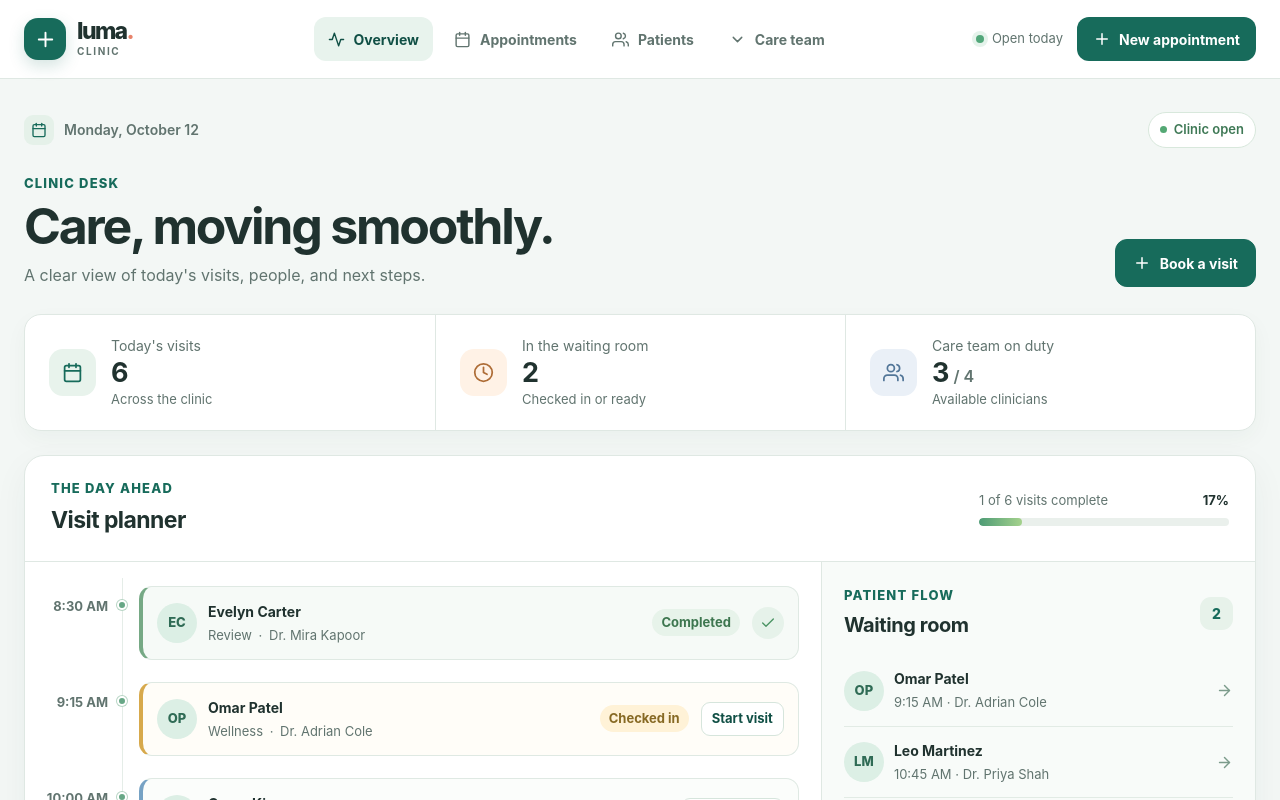
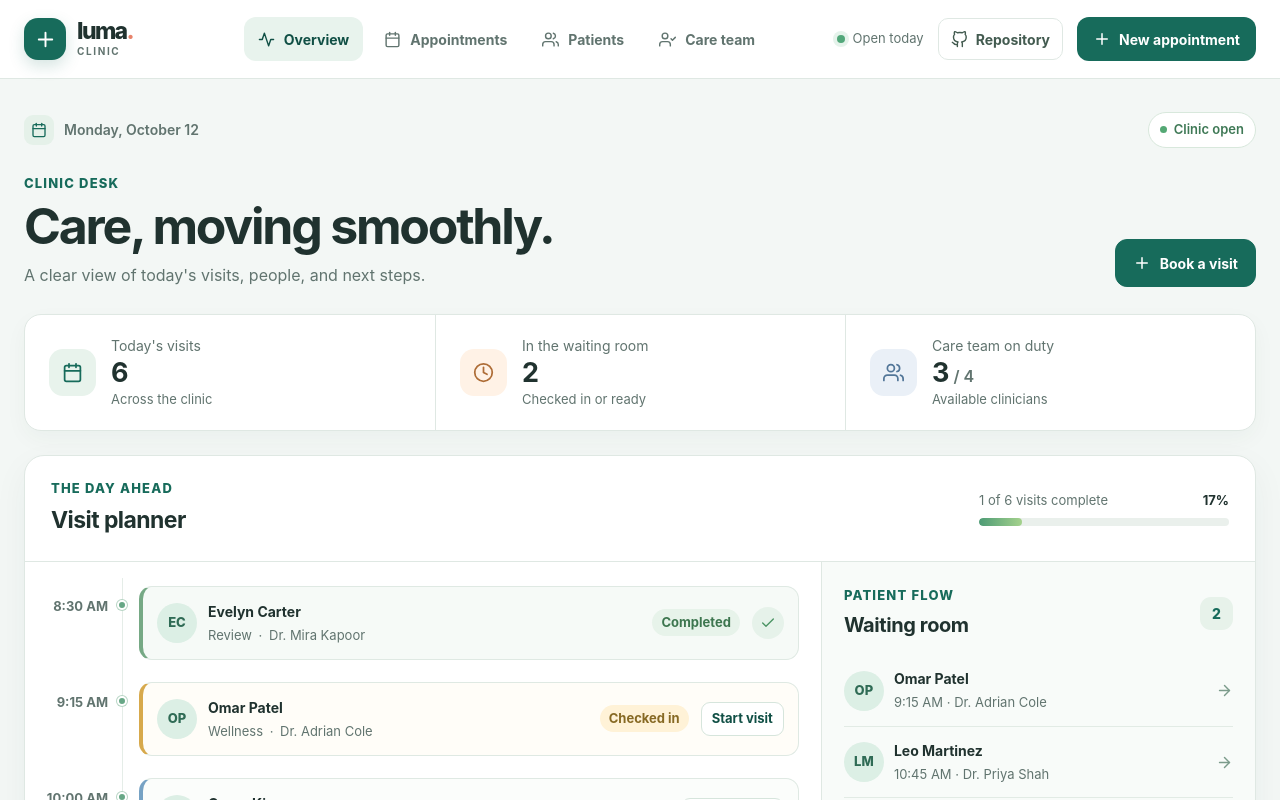
Before and after one commit to a2rp/clinic-management-system, a React (Vite) app: page /overview in a window 1280 px wide. Shown: the top 800 px of the page. Built offline with nearby package versions, Linux system fonts and the light colour scheme.

Commit message:
Add clinic repository link to navigation

```diff
--- a/src/components/header/index.jsx
+++ b/src/components/header/index.jsx
@@ -1,13 +1,13 @@
 import { useEffect, useRef, useState } from "react";
 import { NavLink, useNavigate } from "react-router-dom";
-import { FiActivity, FiCalendar, FiChevronDown, FiMenu, FiPlus, FiUsers, FiX } from "react-icons/fi";
+import { FiActivity, FiCalendar, FiGithub, FiMenu, FiPlus, FiUserCheck, FiUsers, FiX } from "react-icons/fi";
 import styles from "./styles.module.css";
 
 const links = [
   { to: "/overview", label: "Overview", icon: FiActivity },
   { to: "/appointments", label: "Appointments", icon: FiCalendar },
   { to: "/patients", label: "Patients", icon: FiUsers },
-  { to: "/care-team", label: "Care team", icon: FiChevronDown },
+  { to: "/care-team", label: "Care team", icon: FiUserCheck },
 ];
 
 const Header = () => {
@@ -55,6 +55,10 @@ const Header = () => {
 
         <div className={styles.actions}>
           <span className={styles.clinicStatus}><i aria-hidden="true" /> Open today</span>
+          <a className={styles.repositoryLink} href="https://github.com/a2rp/clinic-management-system" target="_blank" rel="noreferrer" aria-label="Repository">
+            <FiGithub aria-hidden="true" />
+            <span>Repository</span>
+          </a>
           <button className={styles.newAppointment} type="button" onClick={goToNewAppointment}>
             <FiPlus aria-hidden="true" />
             <span>New appointment</span>
--- a/src/components/header/styles.module.css
+++ b/src/components/header/styles.module.css
@@ -126,6 +126,33 @@
     }
   }
 
+  .repositoryLink {
+    min-height: 42px;
+    display: inline-flex;
+    align-items: center;
+    justify-content: center;
+    gap: 8px;
+    padding: 0 12px;
+    border: 1px solid var(--color-border);
+    border-radius: 10px;
+    background: #fff;
+    color: #435b50;
+    font-size: 14px;
+    font-weight: 650;
+    white-space: nowrap;
+    transition: background 150ms ease, border-color 150ms ease;
+
+    svg {
+      font-size: 17px;
+    }
+
+    &:hover {
+      border-color: #bfd6c8;
+      background: #f0f7f2;
+      color: var(--color-brand-dark);
+    }
+  }
+
   .newAppointment {
     min-height: 44px;
     display: inline-flex;
@@ -248,6 +275,16 @@
         display: none;
       }
     }
+
+    .repositoryLink {
+      width: 38px;
+      min-height: 38px;
+      padding: 0;
+
+      span {
+        display: none;
+      }
+    }
   }
 
   @media (prefers-reduced-motion: reduce) {
```
